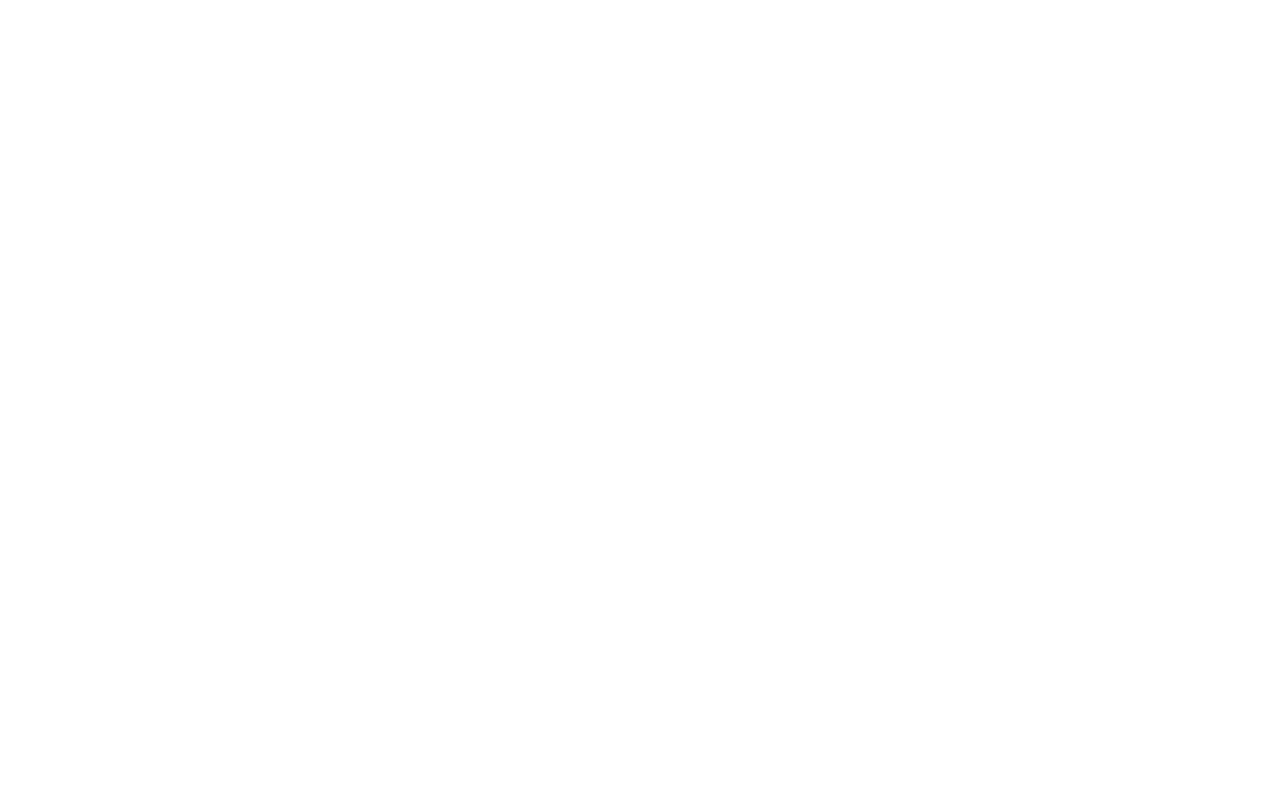
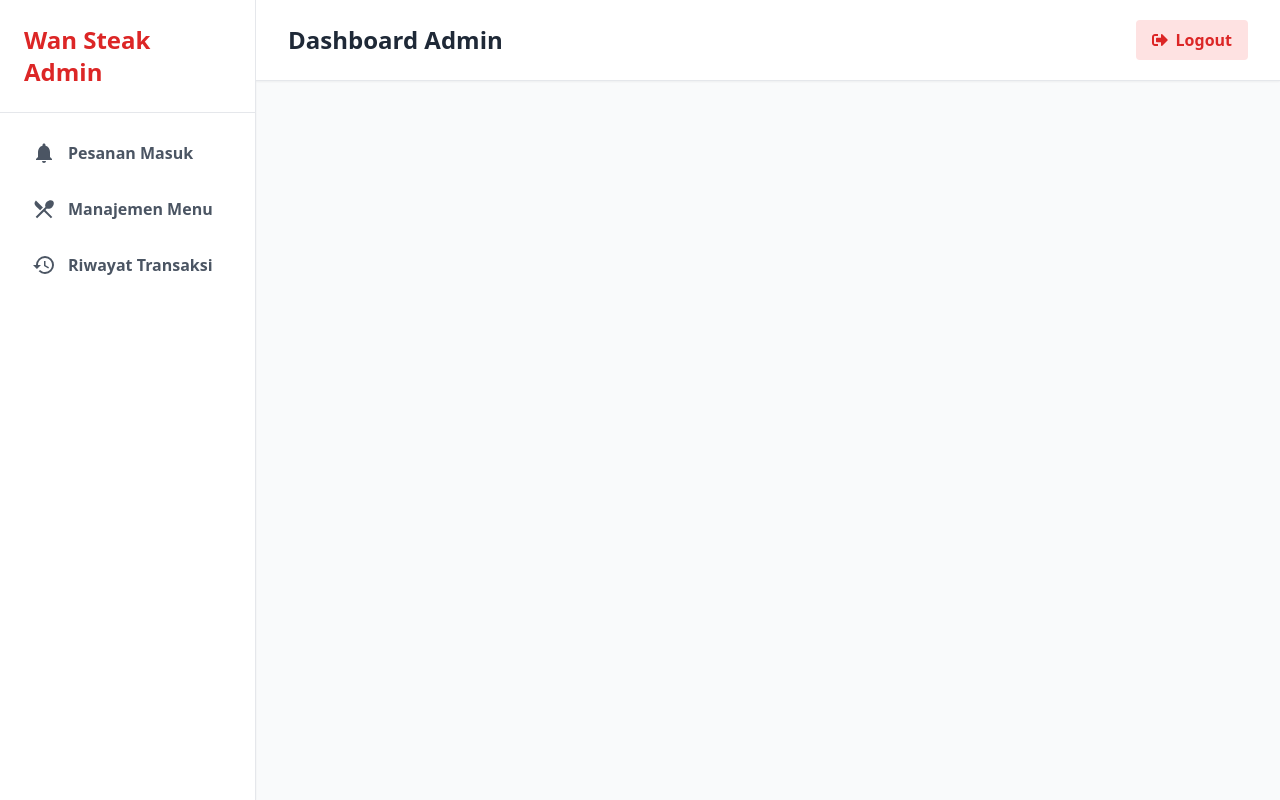
Before and after one commit to maulanadzikri/WanSteakCorner-Go, a React (Vite) app in the folder wansteak-client/: page /admin in a window 1280 px wide. Before the commit this address had no page. Built offline with nearby package versions, Linux system fonts and the light colour scheme.

Commit message:
feat(frontend-admin): create admin layout wrapper with sidebar, dynamic header, and react-icons

```diff
--- a/wansteak-client/src/App.jsx
+++ b/wansteak-client/src/App.jsx
@@ -4,6 +4,7 @@
 import Transactions from './pages/Transactions';
 import Login from './pages/Login';
 import AdminDashboard from './pages/AdminDashboard';
+import AdminLayout from './components/AdminLayout';
 
 function App() {
   return (
@@ -12,7 +13,13 @@
         <Route path="/" element={<Home />}/>
         <Route path="/transactions" element={<Transactions />}/>
         <Route path="/login" element={<Login />}/>
-        <Route path="/admin/dashboard" element={<AdminDashboard />}/>
+
+        <Route path='/admin' element={<AdminLayout />}>
+          <Route path="/admin/dashboard" element={<AdminDashboard />}/>
+          <Route path="/admin/orders" element={<AdminDashboard />}/>
+          <Route path="/admin/history" element={<AdminDashboard />}/>
+
+        </Route>
       </Routes>
     </BrowserRouter>
   );
--- /dev/null
+++ b/wansteak-client/src/components/AdminLayout.jsx
@@ -0,0 +1,76 @@
+import React from "react";
+import { Link, Outlet, useLocation, useNavigate } from "react-router-dom";
+import { FaSignOutAlt } from "react-icons/fa";
+import { MdNotifications, MdRestaurantMenu, MdHistory } from "react-icons/md";
+
+const AdminLayout = () => {
+    const location = useLocation();
+    const navigate = useNavigate();
+
+    const handleLogout = () => {
+        // Remove token and redirect to login
+        localStorage.removeItem("admin_token");
+        alert("Berhasil logout")
+        navigate("/login");
+    };
+
+    // Fungsi kecil untuk mengecek apakah menu sedang aktif
+    const isActive = (path) => location.pathname.includes(path);
+
+    let pageTitle = "Dashboard Admin";
+    if (isActive('admin/dashboard')) pageTitle = "Manajemen Menu";
+    if (isActive('admin/orders')) pageTitle = "Pesanan Masuk";
+    if (isActive('admin/history')) pageTitle = "Riwayat Transaksi";
+
+    return (
+        <div className="flex min-h-screen bg-gray-50">
+            {/* SIDEBAR */}
+            <aside className="w-64 bg-white border-r border-gray-200 flex flex-col shadow-sm flex-shrink-0">
+                <div className="p-6 border-b border-gray-200 flex items-center justify-center">
+                    <h2 className="text-2xl font-extrabold text-red-600">Wan Steak Admin</h2>
+                </div>
+
+                <nav className="flex flex-col flex-1 p-4 gap-2">
+                    <Link
+                        to="/admin/orders"
+                        className={`px-4 py-3 rounded-lg font-semibold transition flex items-center gap-3 ${isActive('/admin/orders') ? 'bg-red-50 text-red-600' : 'text-gray-600 hover:bg-gray-100'}`}
+                    >
+                        <MdNotifications className="text-2xl" /> Pesanan Masuk
+                    </Link>
+                    <Link
+                        to="/admin/dashboard"
+                        className={`px-4 py-3 rounded-lg font-semibold transition flex items-center gap-3 ${isActive('/admin/dashboard') ? 'bg-red-50 text-red-600' : 'text-gray-600 hover:bg-gray-100'}`}
+                    >
+                        <MdRestaurantMenu className="text-2xl" />Manajemen Menu
+                    </Link>
+                    <Link
+                        to="/admin/history"
+                        className={`px-4 py-3 rounded-lg font-semibold transition flex items-center gap-3 ${isActive('/admin/history') ? 'bg-red-50 text-red-600' : 'text-gray-600 hover:bg-gray-100'}`}
+                    >
+                        <MdHistory className="text-2xl" />Riwayat Transaksi
+                    </Link>
+                </nav>
+            </aside>
+
+            <div className="flex-1 flex flex-col overflow-hidden">
+                <header className="bg-white border-b border-gray-200 px-8 py-5 flex justify-between items-center shadow-sm z-50">
+                    <h1 className="text-2xl font-bold text-gray-800">{pageTitle}</h1>
+                    <button
+                        onClick={handleLogout}
+                        className="flex items-center gap-2 bg-red-100 text-red-600 px-4 py-2 rounded font-semibold hover:bg-red-200 transition">
+                        <FaSignOutAlt /> Logout
+                    </button>
+                </header>
+
+                {/* MAIN CONTENT (DYNAMIC) */}
+                <main className="flex-1 p-8 overflow-y-auto">
+                    <Outlet />
+                </main>
+            </div>
+
+        </div>
+    )
+
+};
+
+export default AdminLayout;
--- a/wansteak-client/src/pages/AdminDashboard.jsx
+++ b/wansteak-client/src/pages/AdminDashboard.jsx
@@ -112,15 +112,6 @@
 
     return (
         <div className="min-h-screen bg-gray-100 p-6 font-sans">
-            {/* Header Dashboard */}
-            <div className="max-w-6xl mx-auto flex justify-between items-center bg-white p-4 rounded-lg shadow mb-6">
-                <h1 className="text-2xl font-bold text-gray-800">Manajemen Menu</h1>
-                <button
-                    onClick={handleLogout}
-                    className="flex items-center gap-2 bg-red-100 text-red-600 px-4 py-2 rounded font-semibold hover:bg-red-200 transition">
-                    <FaSignOutAlt /> Logout
-                </button>
-            </div>
 
             {/* Tabel Konten */}
             <div className="max-w-6xl mx-auto bg-white rounded-lg shadow overflow-hidden">
```
